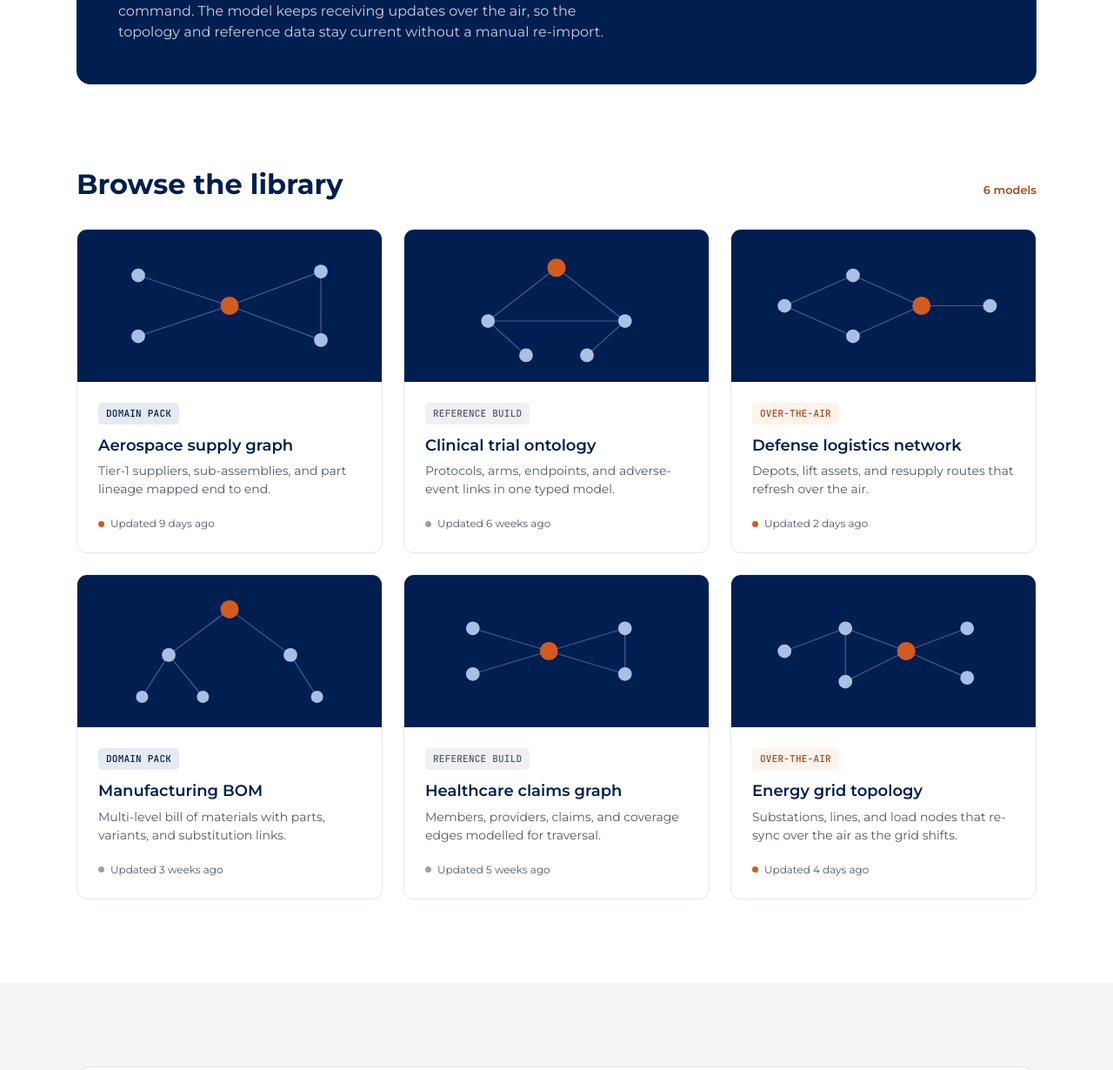
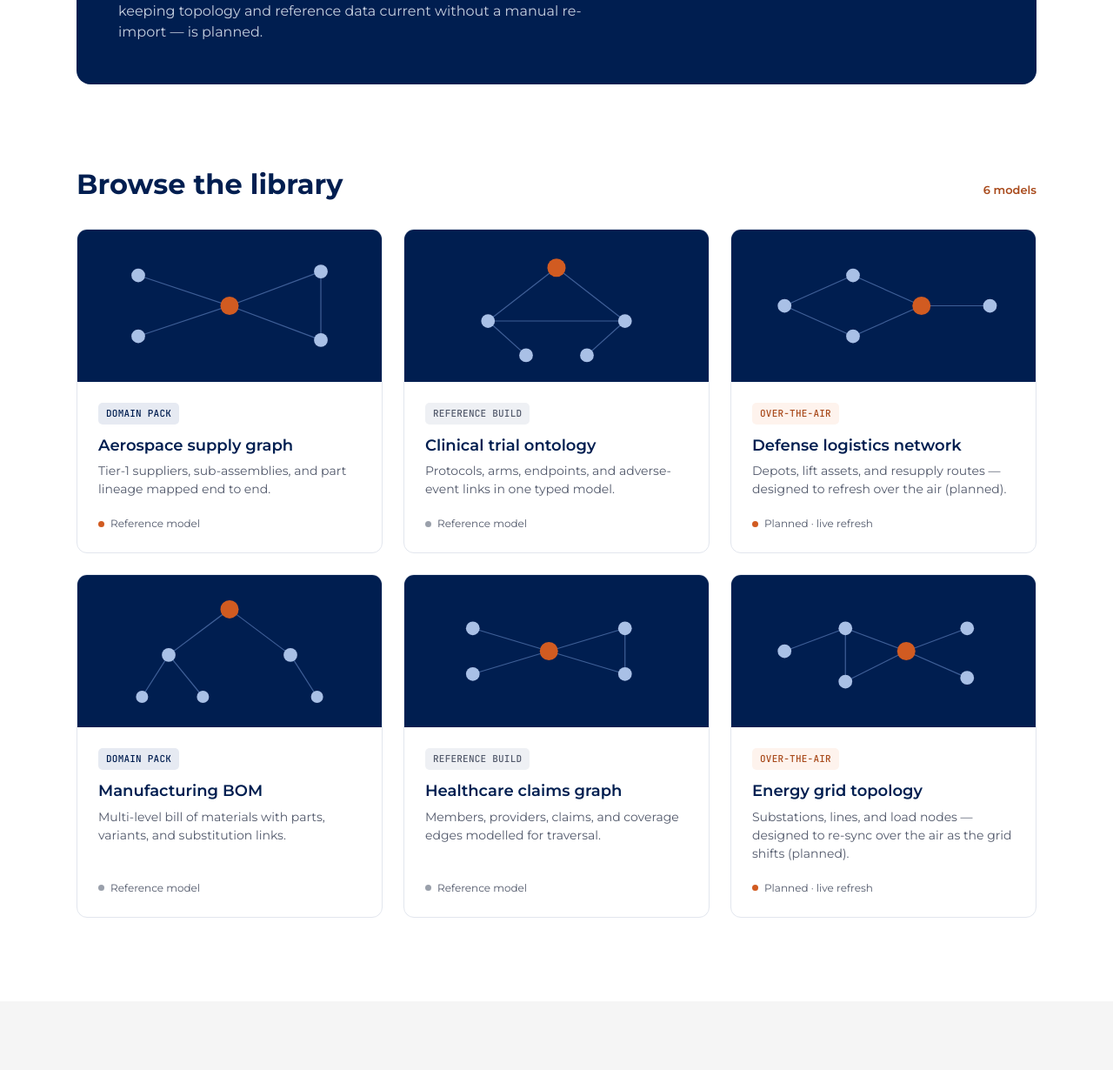
Before and after one commit to volantlabs/volantlabs.ai, a plain HTML site: page domain-explorations.html in a window 1280 px wide. Shown: the part 708-1938 px from the top of the page at 87% size. Drawn offline with Linux system fonts and the light colour scheme.

Commit message:
volantlabs.ai copy: align to open/governed boundary

```diff
--- a/domain-explorations.html
+++ b/domain-explorations.html
@@ -204,8 +204,8 @@
     <div class="feat">
       <div class="feat-copy">
         <span class="kicker"><span class="star" aria-hidden="true">★</span>Over-the-air graphs</span>
-        <h3>Bootstrap a live graph that stays current</h3>
-        <p>Pick an over-the-air model and clone it into your engine with a single command. The model keeps receiving updates over the air, so the topology and reference data stay current without a manual re-import.</p>
+        <h3>Bootstrap a graph, then keep it current</h3>
+        <p>Pick a model and bootstrap it into your engine. Over-the-air refresh — keeping topology and reference data current without a manual re-import — is planned.</p>
       </div>
       <div class="act">
         <a class="btn btn-primary" href="engine.html#quickstart">Bootstrap it
@@ -245,7 +245,7 @@
           <span class="tag pack">Domain pack</span>
           <h3>Aerospace supply graph</h3>
           <p>Tier-1 suppliers, sub-assemblies, and part lineage mapped end to end.</p>
-          <div class="fresh"><span class="pip"></span>Updated 9 days ago</div>
+          <div class="fresh"><span class="pip"></span>Reference model</div>
         </div>
       </article>
 
@@ -269,7 +269,7 @@
           <span class="tag ref">Reference build</span>
           <h3>Clinical trial ontology</h3>
           <p>Protocols, arms, endpoints, and adverse-event links in one typed model.</p>
-          <div class="fresh"><span class="pip stale"></span>Updated 6 weeks ago</div>
+          <div class="fresh"><span class="pip stale"></span>Reference model</div>
         </div>
       </article>
 
@@ -292,8 +292,8 @@
         <div class="card-body">
           <span class="tag ota">Over-the-air</span>
           <h3>Defense logistics network</h3>
-          <p>Depots, lift assets, and resupply routes that refresh over the air.</p>
-          <div class="fresh"><span class="pip"></span>Updated 2 days ago</div>
+          <p>Depots, lift assets, and resupply routes — designed to refresh over the air (planned).</p>
+          <div class="fresh"><span class="pip"></span>Planned · live refresh</div>
         </div>
       </article>
 
@@ -318,7 +318,7 @@
           <span class="tag pack">Domain pack</span>
           <h3>Manufacturing BOM</h3>
           <p>Multi-level bill of materials with parts, variants, and substitution links.</p>
-          <div class="fresh"><span class="pip stale"></span>Updated 3 weeks ago</div>
+          <div class="fresh"><span class="pip stale"></span>Reference model</div>
         </div>
       </article>
 
@@ -342,7 +342,7 @@
           <span class="tag ref">Reference build</span>
           <h3>Healthcare claims graph</h3>
           <p>Members, providers, claims, and coverage edges modelled for traversal.</p>
-          <div class="fresh"><span class="pip stale"></span>Updated 5 weeks ago</div>
+          <div class="fresh"><span class="pip stale"></span>Reference model</div>
         </div>
       </article>
 
@@ -366,8 +366,8 @@
         <div class="card-body">
           <span class="tag ota">Over-the-air</span>
           <h3>Energy grid topology</h3>
-          <p>Substations, lines, and load nodes that re-sync over the air as the grid shifts.</p>
-          <div class="fresh"><span class="pip"></span>Updated 4 days ago</div>
+          <p>Substations, lines, and load nodes — designed to re-sync over the air as the grid shifts (planned).</p>
+          <div class="fresh"><span class="pip"></span>Planned · live refresh</div>
         </div>
       </article>
 
```
Also changed, not shown: index.html (+1 -1 lines).
